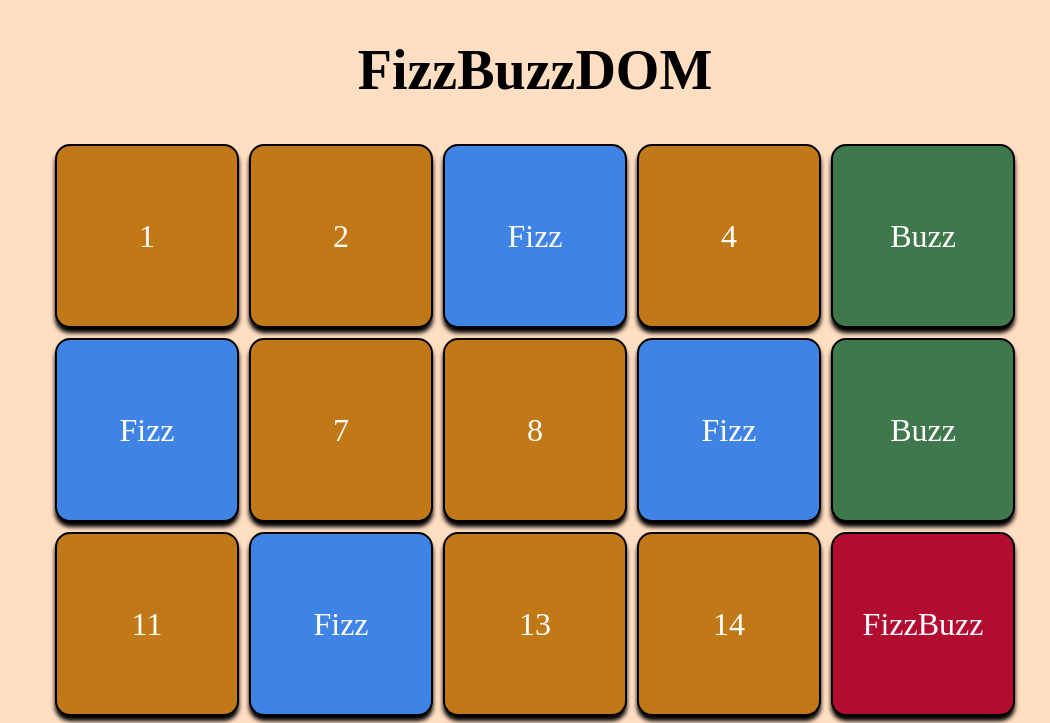
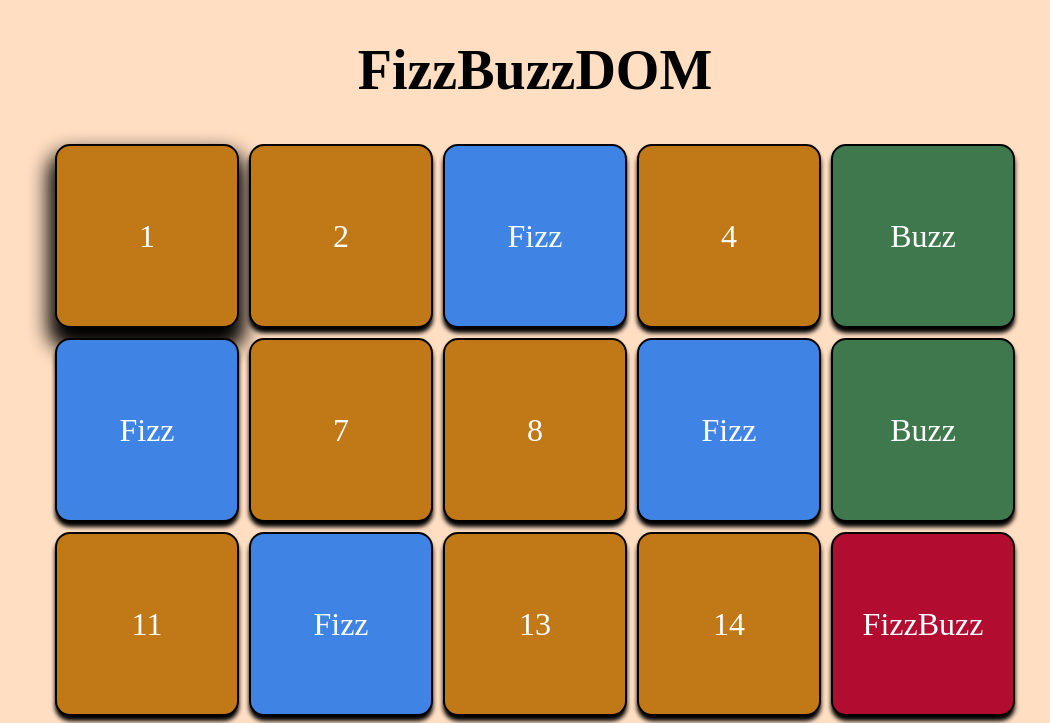
Before and after one commit to marraguglielmo/js-fizzBuzz, a plain HTML site: page index.html in a window 1280 px wide. In both pictures the pointer is over the element 252 px from the left and 236 px from the top of the page. Shown: the top 723 px of the page, without its empty margins (105-1155 px from the left). Drawn offline with Linux system fonts and the light colour scheme; a web font is replaced by a local one.

Commit message:
[add] css

```diff
--- a/JS/script.js
+++ b/JS/script.js
@@ -10,8 +10,6 @@ for(let i = 1; i <= limit; i++){
     box.innerHTML = i;
     // metto il box nel container
     container.append(box);
-
-
 
     if(i % 15 === 0){
         box.innerHTML = "FizzBuzz";
--- a/css/style.css
+++ b/css/style.css
@@ -31,17 +31,22 @@ h1{
     margin: 5px;
     box-shadow: 0px 5px 4px black;
     font-size: 2rem;
+    transition: box-shadow 1s;
 }
 
-/* fizz =  */
+.box:hover{
+    box-shadow: 0px 15px 20px 7px black;
+}
+
+/* fizzbuzz =  */
 .red{
     background-color: #B20D30;
 }
-
+/* buzz */
 .green{
     background-color: #3F784C;
 }
-
+/* fizz */
 .blue{
     background-color: #3F84E5;
 }
```
